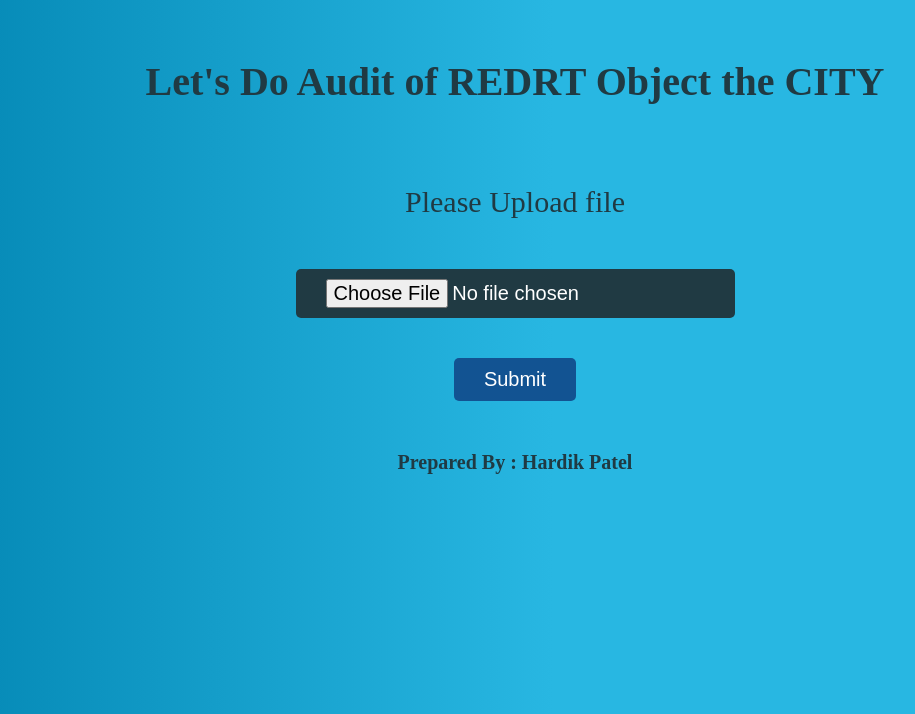
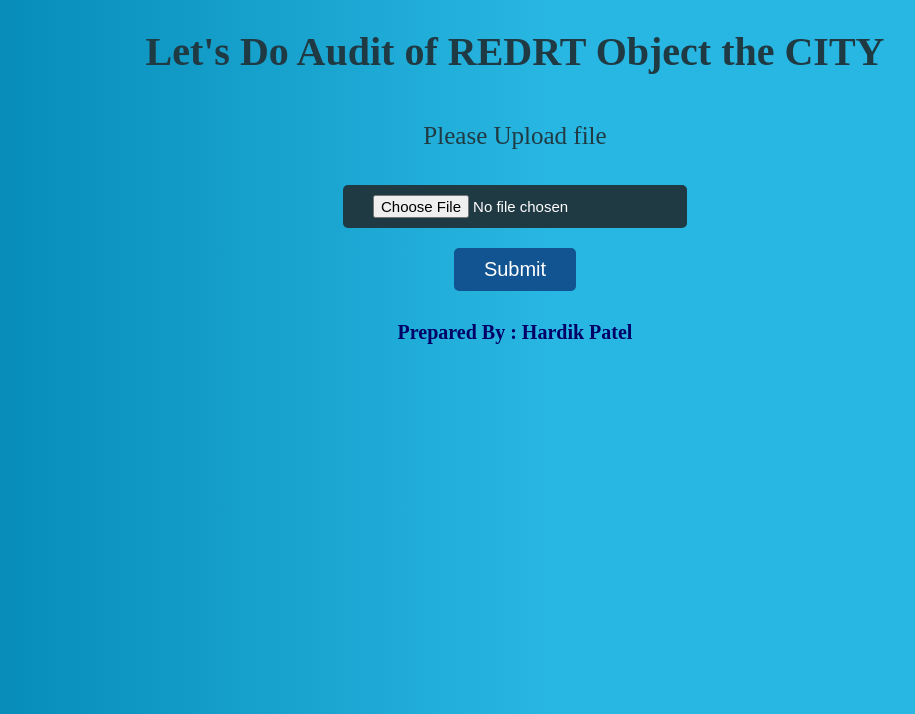
Before and after one commit to HardikDarshi/ML_Projects, a Flask app: page / in a window 1280 px wide. Shown: the top 714 px of the page, without its empty margins (125-1040 px from the left). Run offline with Flask 2, Linux system fonts and the light colour scheme.

Commit message:
Add files via upload

```diff
--- a/static/css/style.css
+++ b/static/css/style.css
@@ -27,21 +36,22 @@ h1
 {
   text-align:center;
   font-size:40px;
-padding:50px 0px;
+padding:20px 0px;
 color:#203A43;
 }
 h3
 {
-color:#203A43;
+color:#000066
+;
   text-align:center;
   font-size:20px;
-margin:30px 0px;
+margin:20px 0px;
 
 }
 p
 {
   text-align:center;
-  font-size:30px;
+  font-size:25px;
 color:#203A43;
 }
 form
@@ -51,8 +61,8 @@ form
 }
 form input
 {
-	font-size:20px;
-        margin:20px 0px;
+	font-size:15px;
+        margin:10px 0px;
 }
  .submitbtn
 {
```
Also changed, not shown: other parts of static/css/style.css (+9 -0 lines).
